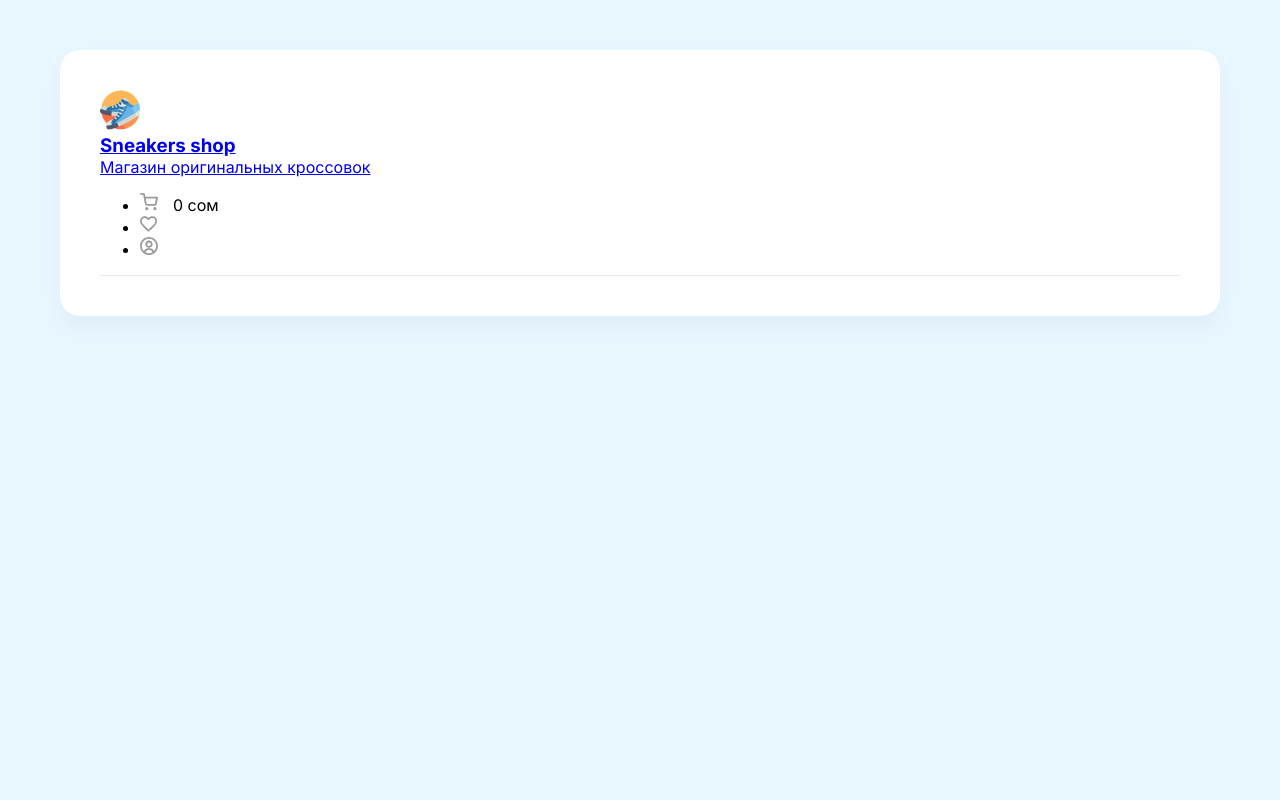
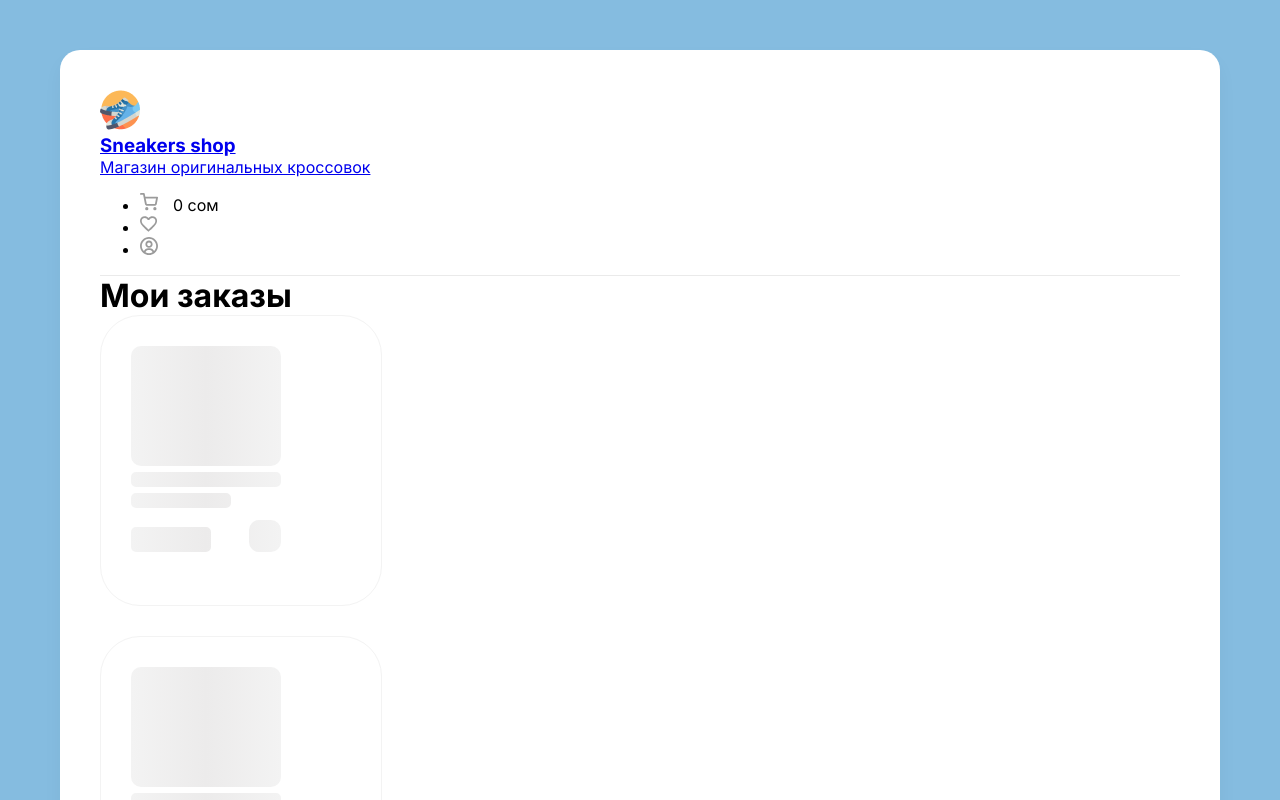
Before and after one commit to ulan97kgma/React-Snickers, a React (Create React App) app: page /orders in a window 1280 px wide. Shown: the top 800 px of the page. Built offline with nearby package versions, Linux system fonts and the light colour scheme; no server answers.

Commit message:
orders history created

```diff
--- a/src/App.js
+++ b/src/App.js
@@ -6,6 +6,7 @@ import Cart from "./components/Cart/Cart";
 import Header from "./components/Header/Header";
 import Favorites from "./pages/Favorites";
 import Home from "./pages/Home";
+import Orders from "./pages/Orders";
 
 export const AppContext = React.createContext({});
 
@@ -100,6 +101,7 @@ function App() {
         onAddToFavorite,
         setCartOpened,
         setCartItems,
+        onAddToCart,
       }}
     >
       <div className="wrapper clear">
@@ -127,6 +129,9 @@ function App() {
         <Route exact path="/favorites">
           <Favorites />
         </Route>
+        <Route exact path="/orders">
+          <Orders />
+        </Route>
       </div>
     </AppContext.Provider>
   );
--- a/src/components/Card/Card.js
+++ b/src/components/Card/Card.js
@@ -44,6 +44,7 @@ function Card({
         </ContentLoader>
       ) : (
         <>
+          {onFavorite && (
             <div className={cardStyle.favorite} onClick={onClickFavorite}>
               <img
                 src={
@@ -52,6 +53,7 @@ function Card({
                 alt="Heart"
               />
             </div>
+          )}
           <img width={133} height={112} src={imageUrl} alt="Sneakers" />
           <h5>{title}</h5>
           <div className="d-flex justify-between align-center">
@@ -59,14 +61,18 @@ function Card({
               <span>Цена:</span>
               <b>{price} сом</b>
             </div>
+            {onPlus && (
               <img
                 className={cardStyle.plus}
                 onClick={onClickPlus}
                 src={
-                hasItemInCart(id) ? "/img/btn-checked.svg" : "/img/btn-plus.svg"
+                  hasItemInCart(id)
+                    ? "/img/btn-checked.svg"
+                    : "/img/btn-plus.svg"
                 }
                 alt="Plus"
               />
+            )}
           </div>
         </>
       )}
--- a/src/components/Header/Header.js
+++ b/src/components/Header/Header.js
@@ -34,6 +34,7 @@ function Header(props) {
           </Link>
         </li>
         <li>
+          <Link to="/orders">
             <img
               className="mr-30 cu-p"
               width={18}
@@ -41,6 +42,7 @@ function Header(props) {
               src="/img/user.svg"
               alt="User"
             />
+          </Link>
         </li>
       </ul>
     </header>
--- a/src/index.scss
+++ b/src/index.scss
@@ -3,7 +3,7 @@ body {
   font-family: "Inter", system-ui;
   -webkit-font-smoothing: antialiased;
   -moz-osx-font-smoothing: grayscale;
-  background-color: #e7f6ff;
+  background-color: #85bce0;
 }
 
 * {
--- /dev/null
+++ b/src/pages/Orders.jsx
@@ -0,0 +1,40 @@
+import axios from "axios";
+import React, { useContext, useEffect, useState } from "react";
+import { AppContext } from "../App";
+import Card from "../components/Card/Card";
+
+function Orders() {
+  const { onAddToCart, onAddToFavorite } = useContext(AppContext);
+  const [orders, setOrders] = useState([]);
+  const [isLoading, setIsLoading] = useState(true);
+  useEffect(() => {
+    (async () => {
+      try {
+        const { data } = await axios.get(
+          "https://6121fd70f5849d0017fb4346.mockapi.io/orders"
+        );
+        // console.log(data.map((obj) => obj.items).flat());
+        setOrders(data.reduce((prev, obj) => [...prev, ...obj.items], []));
+        setIsLoading(false);
+      } catch (error) {
+        alert("Orders loading error");
+        console.error(error);
+      }
+    })();
+  }, []);
+  return (
+    <div className="content p-40">
+      <div className="d-flex align-center mb-40 justify-between">
+        <h1>Мои заказы</h1>
+      </div>
+
+      <div className="d-flex flex-wrap">
+        {(isLoading ? [...Array(8)] : orders).map((item, index) => (
+          <Card key={index} loading={isLoading} {...item} />
+        ))}
+      </div>
+    </div>
+  );
+}
+
+export default Orders;
```
Lines whose indentation alone changed are shown as unchanged.
